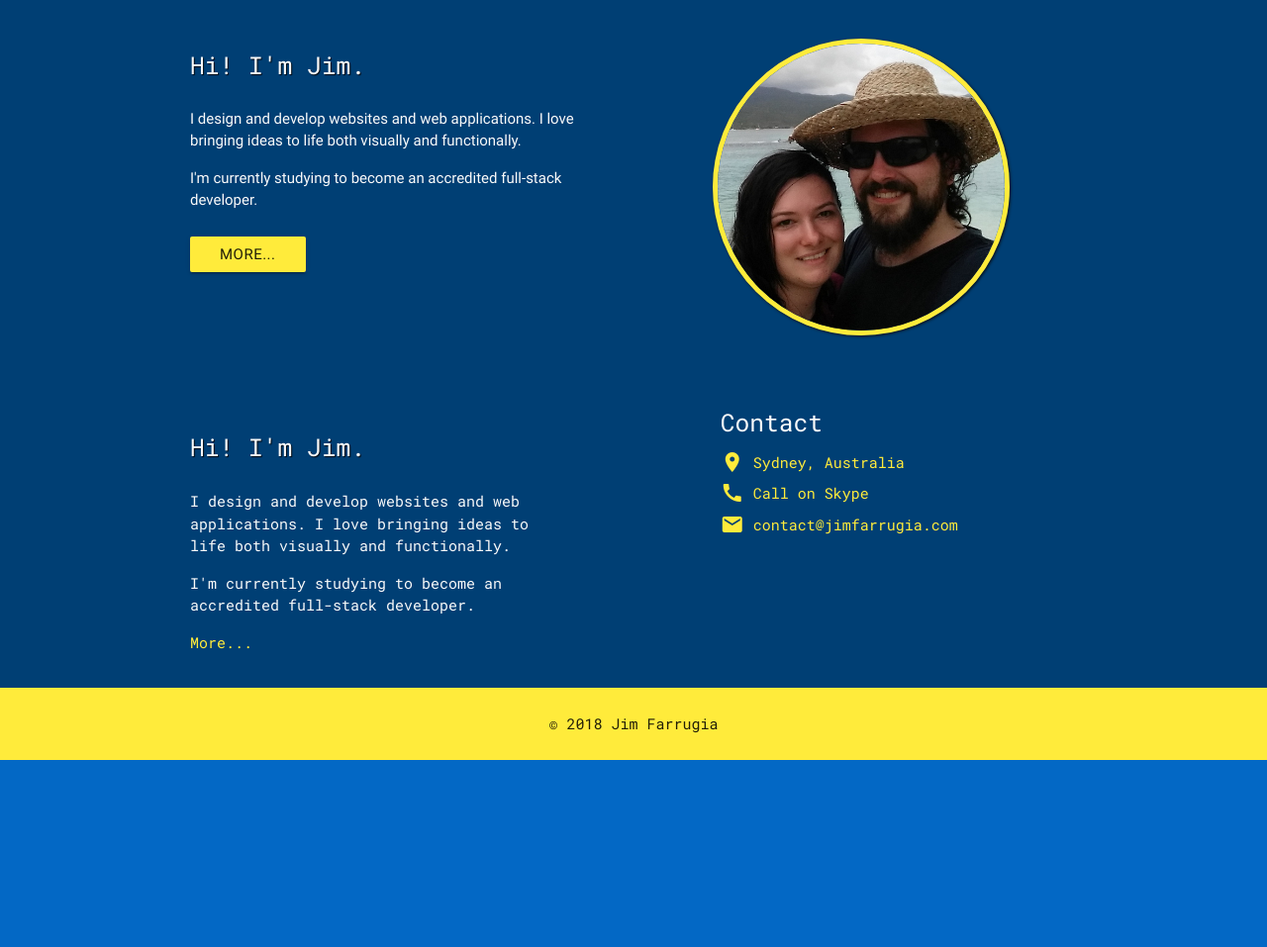
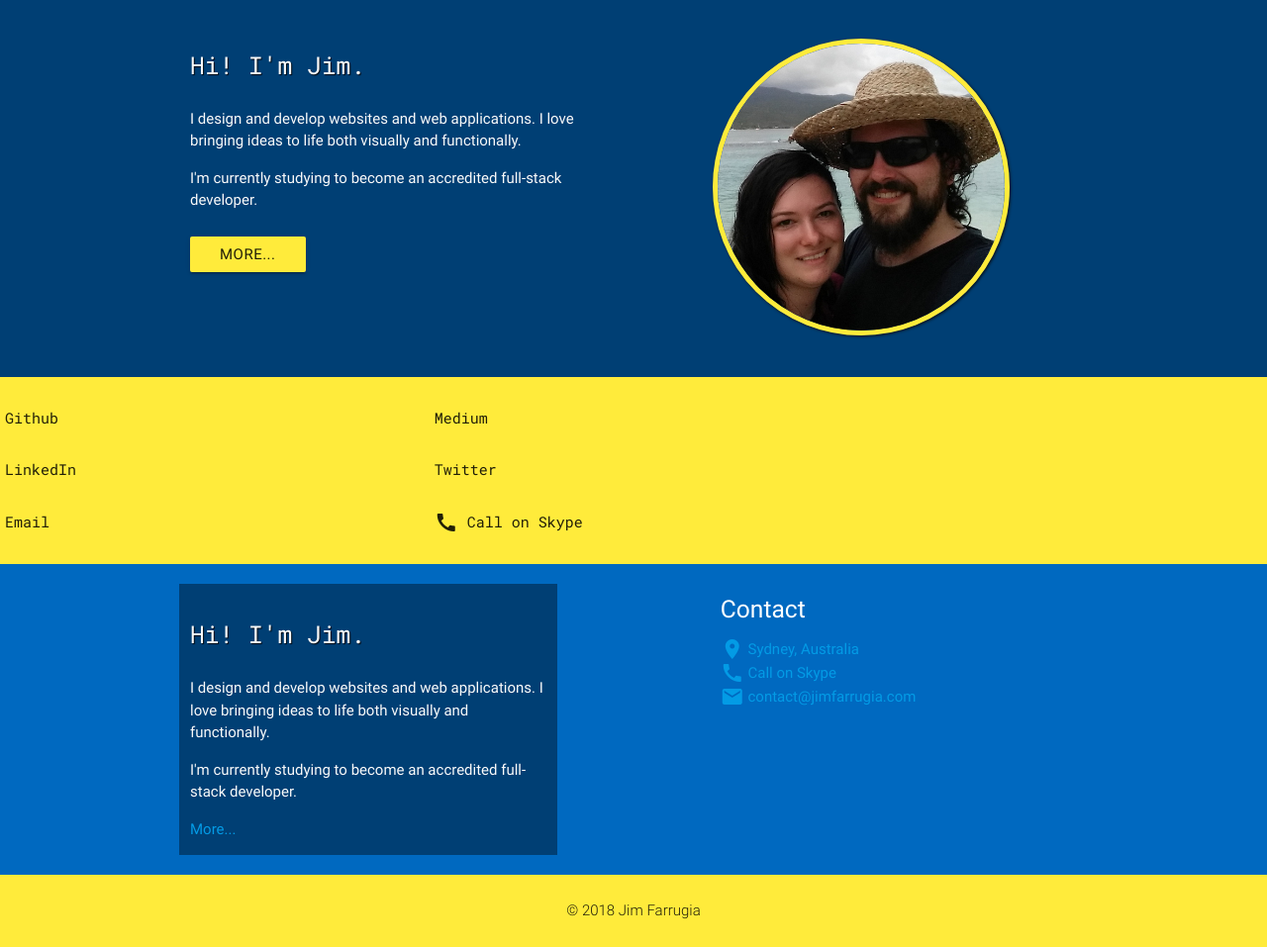
Before and after one commit to Jimfarrugia/jimfarrugia.github.io, a PHP site: page / in a window 1280 px wide. Shown: the part 4665-5622 px from the top of the page at 99% size. Before the commit the page ends 5433 px from the top, so only its background shows below. Run offline with PHP 8.4, Linux system fonts and the light colour scheme; some libraries are stand-ins or nearby versions.

Commit message:
started constructing new contact section. changed fill-color of contact icons back to black

```diff
--- a/index.html
+++ b/index.html
@@ -581,6 +581,28 @@
       </div>
     </section>
 
+    <section class="section" id="contact">
+      <table>
+        <tr>
+          <td>Github</td>
+          <td>Medium</td>
+        </tr>
+        <tr>
+          <td>LinkedIn</td>
+          <td>Twitter</td>
+        </tr>
+        <tr>
+          <td>Email</td>
+          <td>
+            <a href="skype:live:the.jim.farrugia?call" class="valign-wrapper">
+              <i class="material-icons">call</i>
+              &nbsp;Call on Skype
+            </a>
+          </td>
+        </tr>
+      </table>
+    </section>
+
     <!-- Page Footer -->
     <footer class="page-footer">
       <div class="container">
--- a/scss/main.scss
+++ b/scss/main.scss
@@ -143,28 +143,25 @@ img-content > p {
   }
 }
 /**********************
+    Contact Section
+**********************/
+#contact {
+  background: $secondary-color;
+  color: $off-black;
+  font-family: $monospace;
+  a,
+  a:visited {
+    color: $off-black;
+  }
+  a:active,
+  a:hover {
+    color: rgba(0, 0, 0, 0.7);
+  }
+}
+/**********************
     Footer
 **********************/
 .page-footer {
-  background: $primary-color-dark;
-  color: set-text-color($primary-color-dark);
-  font-family: $monospace;
-  // Contact
-  .contact-nav {
-    li {
-      margin-bottom: 0.5rem;
-    }
-  }
-  // Footer Links
-  a,
-  a:visited {
-    color: $secondary-color;
-  }
-  a:active,
-  a:hover {
-    color: $off-white;
-  }
-
   // Footer Copyright
   .footer-copyright {
     background: $secondary-color;
@@ -224,9 +221,9 @@ nav .sidenav-trigger {
     padding: 0;
     .material-icons {
       margin: 0 16px 0 32px;
+      color: $off-black;
     }
     .icon {
-      background: #000;
       width: 25px;
       height: 25px;
       display: inline-block;
```
Also changed, not shown: css/main.css, icons/contact/github-logo.svg, icons/contact/linkedin-logo.svg, icons/contact/medium-size.svg, icons/contact/skype-logo.svg, icons/contact/twitter-logo.svg.
